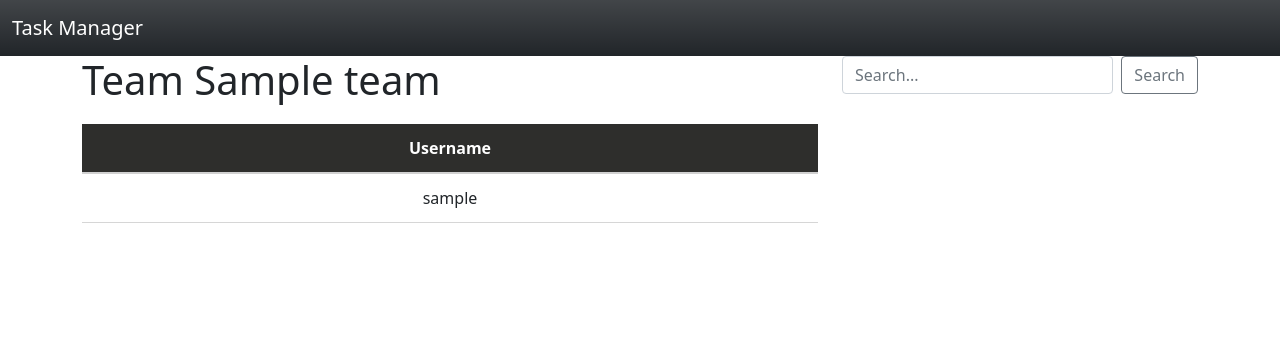
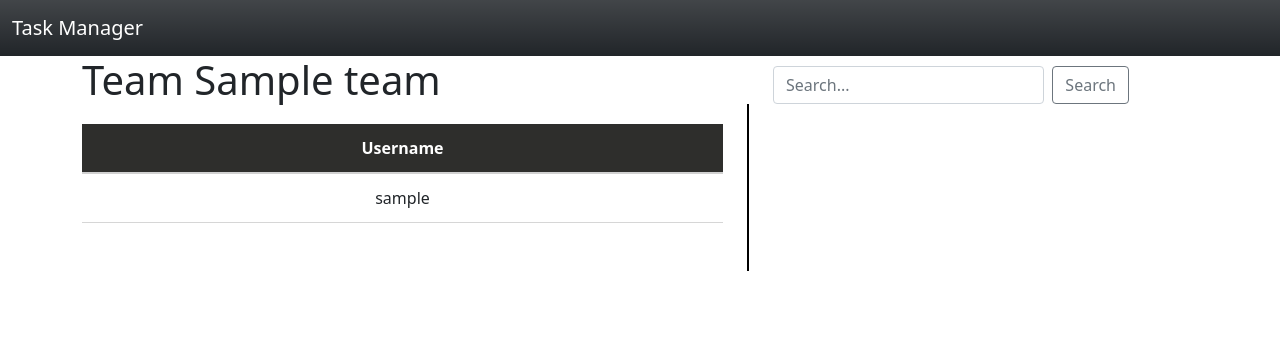
Before and after one commit to Hxsan/Lemming, a Django app: template tasks/templates/show_team.html in a window 1280 px wide. Shown: the top 356 px of the page. Run offline with Django 4.2, Linux system fonts and the light colour scheme; the template is opened without the code that fills it: most values are stand-ins (such as "Sample title", 1, 10 or a date in 2020); some libraries are stand-ins or nearby versions.

Commit message:
Add margin space between elements

```diff
--- a/static/custom.css
+++ b/static/custom.css
@@ -126,3 +126,8 @@ h3.profile-title {
 #query{
   margin-bottom: auto;
 }
+#show-team-header{
+  display: flex;
+  justify-content: space-between;
+  align-items: center;
+}
--- a/tasks/templates/show_team.html
+++ b/tasks/templates/show_team.html
@@ -41,8 +41,8 @@
 
 <div class="container">
     <div class="row">
-        <div class="col-lg-8 col-md-8 col-sm-12 col-xs-12" id="show-team-table">
-            <h1>Team {{team.team_name}}</h1>
+        <div class="col-lg-7 col-md-7 col-sm-12 col-xs-12" id="show-team-table">
+            <h1 id="show-team-header">Team {{team.team_name}}</h1>
             <!--Show the team members in the team as a list-->
             <table>
                 <thead>
@@ -78,13 +78,23 @@
                 </tbody>
             </table>
 
+            {% if is_admin %}
+                <form method="post" action="{% url 'delete_team' team_id=team.id %}" class="d-inline">
+                {% csrf_token %}
+                <button type="submit" class="btn btn-danger float-end" style="margin-top:20px">Delete Team</button>
+                </form>
+            {% endif %}
+
     <!--Use code from finding all the users, and filter and find only those who are not in the same team as the current user-->
+        </div>
+        <div class="col-auto">
+            <div class="mt-5" style="border-left: 2px solid black; height: 100%"></div>
         </div>
         <div class="col-lg-4 col-md-4 col-sm-12 col-xs-12">
             <form class="d-flex" method="POST" action="{% url 'show_team' team_id=team.id  %}">
                 {% csrf_token %}
-                <input class="form-control me-2" type="search" id="query" name="q" placeholder="Search...">
-                <button class="btn btn-outline-secondary">Search</button>
+                <input class="form-control me-2" type="search" id="query" name="q" placeholder="Search..." style="margin-top:10px">
+                <button class="btn btn-outline-secondary" style="margin-top:10px">Search</button>
             </form>
 
             {% if q %}
@@ -113,16 +123,6 @@
 
         </div>
     </div>
-    <div class = "row2">
-        <div class="col-lg-8 col-md-8 col-sm-12 col-xs-12">
-        {% if is_admin %}
-            <form method="post" action="{% url 'delete_team' team_id=team.id %}" class="d-inline">
-            {% csrf_token %}
-            <button type="submit" class="btn btn-danger float-end">Delete Team</button>
-            </form>
-        {% endif %}
-        </div>
-    </div>
 </div>
 
 {% endblock %}
```
